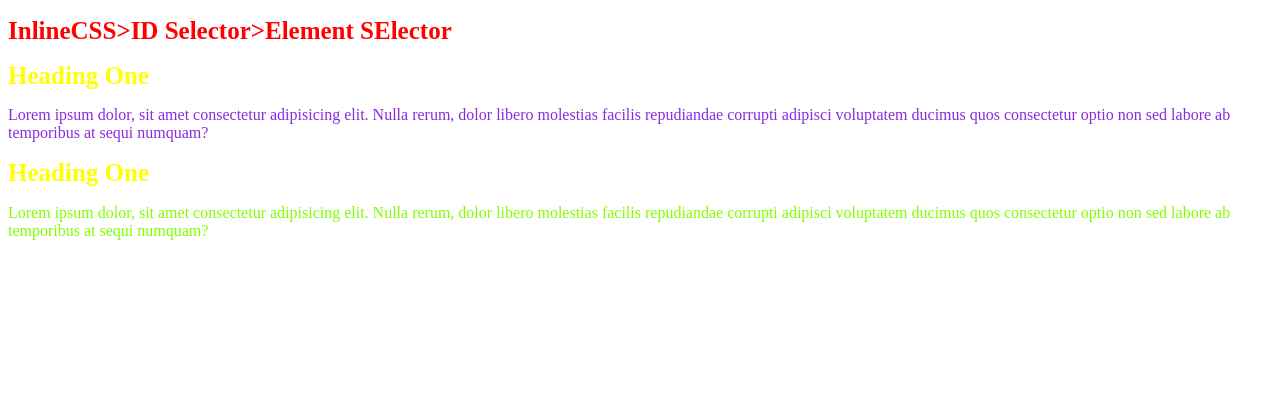
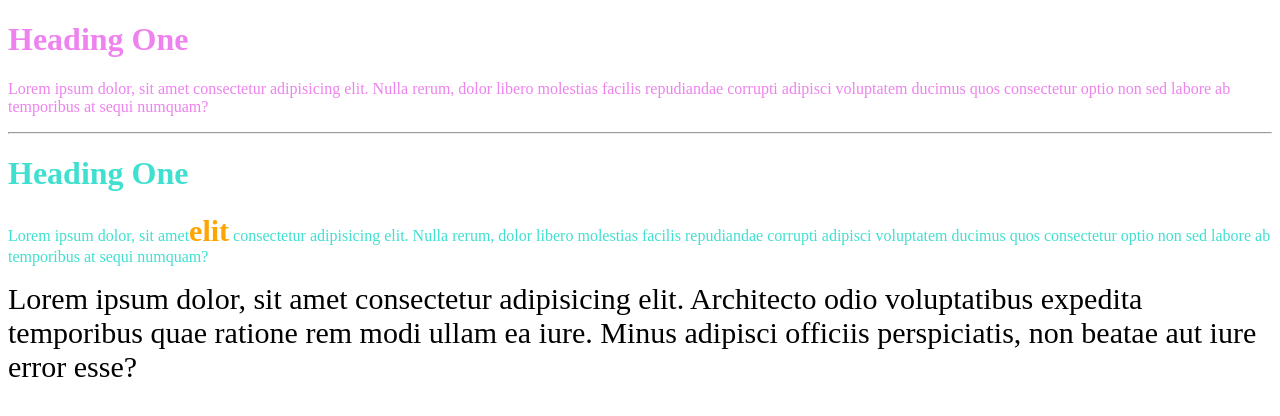
Before and after one commit to Ritu2710/Full_Stack_Course, a plain HTML site: page index.html in a window 1280 px wide. Drawn offline with Linux system fonts and the light colour scheme.

Commit message:
class selector

```diff
--- a/index.html
+++ b/index.html
@@ -7,37 +7,40 @@
     <meta name="viewport" content="width=device-width, initial-scale=1.0">
     <title>Full Stack Session</title>
     <style>
-        h1 {
-            color: red;
-            font-size: 25px;
-
+        .one{
+            color: violet;
+        }
+        .two{
+            color: turquoise;
+        }
+        .orange{
+            color:orange ;
+        }
+        .big{
+            font-size: 30px;
+            font-weight: 100px;
         }
 
-        p {
-            color: blue;
-            font-weight: 100;
-        }
-
-        #first {
-            color: yellow;
-        }
     </style>
 </head>
 
 <body>
-    <h1>InlineCSS>ID Selector>Element SElector</h1>
-    <h1 id="first">Heading One</h1>
-    <p style="color: blueviolet;">
+
+    <h1 class="one">Heading One</h1>
+    <p class="one">
         Lorem ipsum dolor, sit amet consectetur adipisicing elit. Nulla rerum, dolor libero molestias facilis
         repudiandae corrupti adipisci voluptatem ducimus quos consectetur optio non sed labore ab temporibus at sequi
         numquam?
     </p>
-    <h1 id="first">Heading One</h1>
-    <p style="color:chartreuse;">
-        Lorem ipsum dolor, sit amet consectetur adipisicing elit. Nulla rerum, dolor libero molestias facilis
+    <hr>
+    <h1 class="two">Heading One</h1>
+    <p class="two">
+        Lorem ipsum dolor, sit amet<b class="orange big">elit</b> consectetur adipisicing elit. Nulla rerum, dolor libero molestias facilis
         repudiandae corrupti adipisci voluptatem ducimus quos consectetur optio non sed labore ab temporibus at sequi
         numquam?
     </p>
+    <span class="big">Lorem ipsum dolor, sit amet consectetur adipisicing elit. Architecto odio voluptatibus expedita temporibus quae ratione rem modi ullam ea iure. Minus adipisci officiis perspiciatis, non beatae aut iure error esse?</span>
+
 
 </body>
 
```
